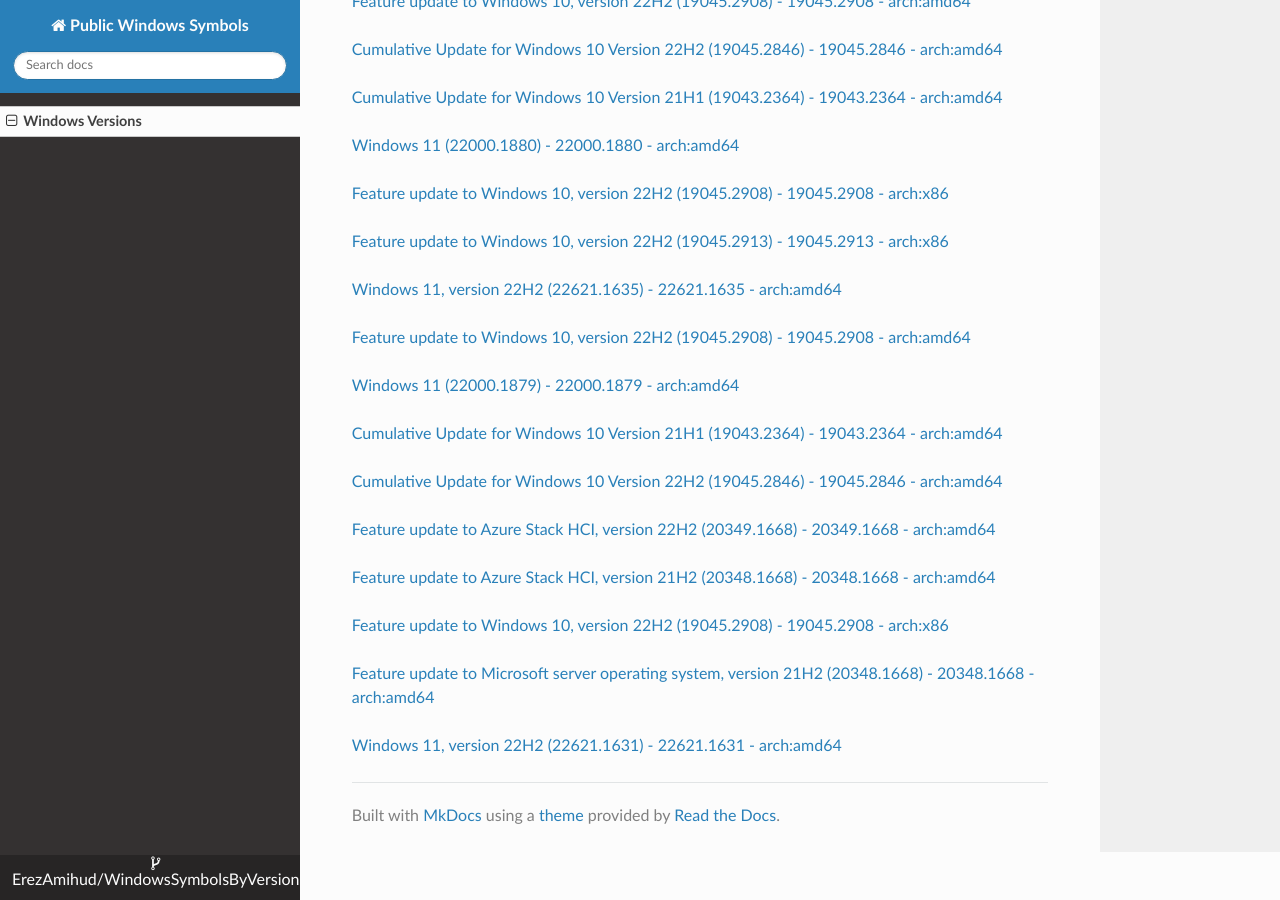
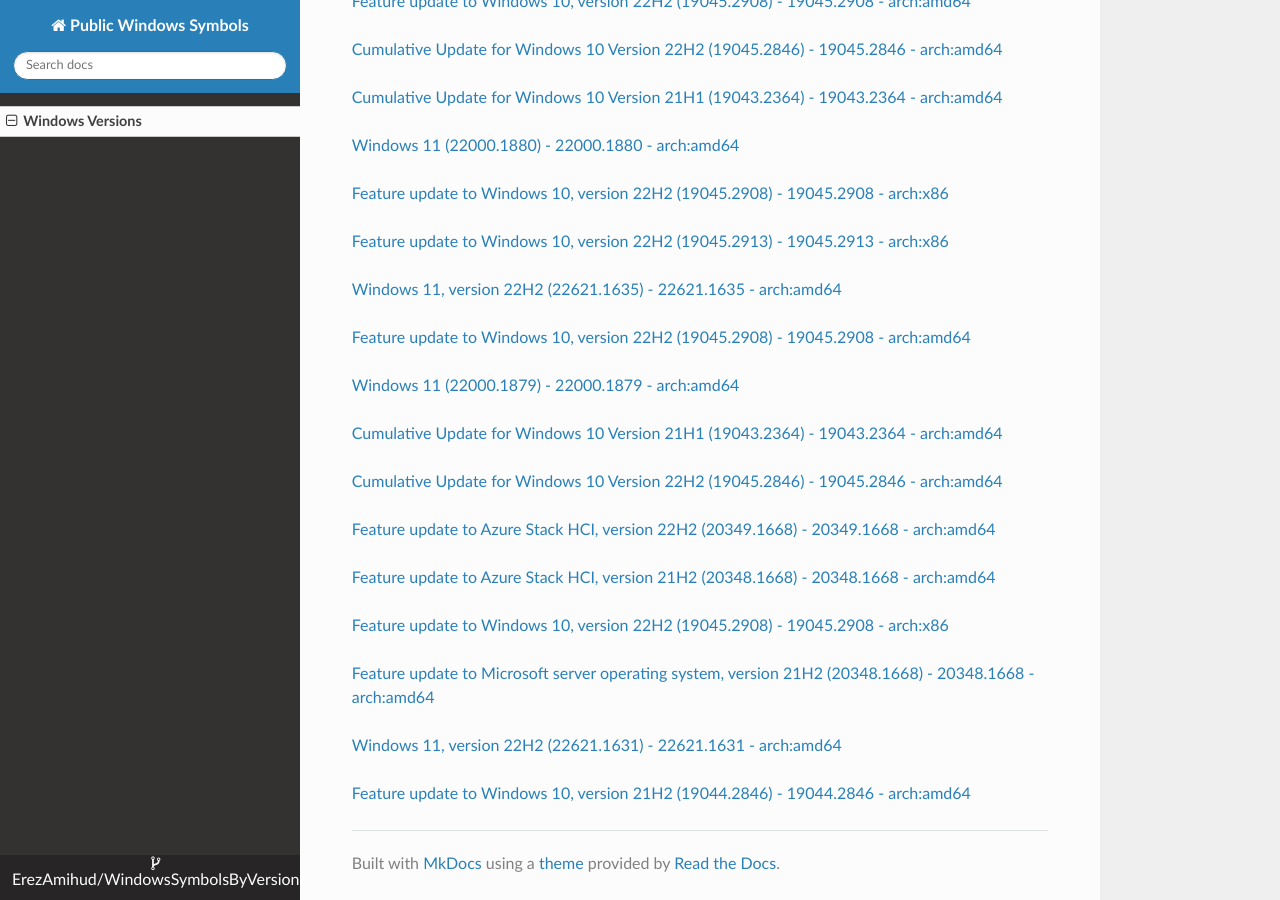
Before and after one commit to ErezAmihud/WindowsSymbolsByVersion, an MkDocs documentation site: the page built from docs/index.md, in a window 1280 px wide and 900 px high, scrolled down 33125 px. Built offline with MkDocs 1.6.1, drawn with Linux system fonts in a browser that asks for light colours; nearby versions of some CDN libraries.

Commit message:
Automated commit, add manifest for d12f36d1-0a2b-4612-a8e2-7e83537b1ab5

```diff
--- a/docs/index.md
+++ b/docs/index.md
@@ -1912,3 +1912,6 @@
 
 
 [Windows 11, version 22H2 (22621.1631) - 22621.1631 - arch:amd64](https://github.com/ErezAmihud/WindowsSymbolsByVersion/blob/main/manifests/242b5aa2-6b97-4c14-932e-61eeec640d08.manifest)
+
+
+[Feature update to Windows 10, version 21H2 (19044.2846) - 19044.2846 - arch:amd64](https://github.com/ErezAmihud/WindowsSymbolsByVersion/blob/main/manifests/d12f36d1-0a2b-4612-a8e2-7e83537b1ab5.manifest)
```
Also changed, not shown: process_builds.json (+1 -1 lines), 1 other file.
